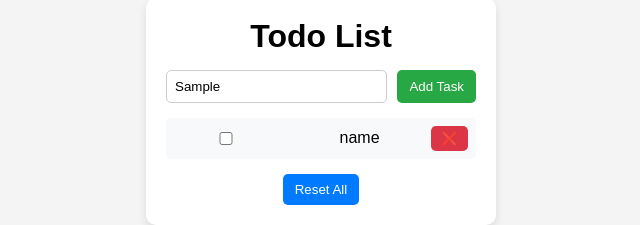
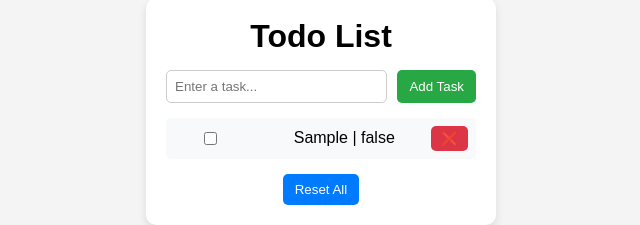
Before and after one commit to alokuidev/TaskTamer, a React (Vite) app: page / in a window 1280 px wide. Both pictures are taken after typing "Sample" into the empty fields and a click on the button "Add Task". Shown: the part 289-514 px from the top of the page, without its empty margins (319-959 px from the left). Built offline with nearby package versions, Linux system fonts and the light colour scheme.

Commit message:
assigment completed

```diff
--- a/src/App.jsx
+++ b/src/App.jsx
@@ -1,15 +1,18 @@
 import TodoAdd from "./Component/TodoAdd";
 import TodoList from "./Component/TodoList";
 import TodoReset from "./Component/TodoReset";
+import ContextProvider from "./Context/ContextProvider";
 
 function App() {
   return (
+    <ContextProvider>
       <div className="todo-container">
         <h1>Todo List</h1>
         <TodoAdd/>
         <TodoList/>
         <TodoReset/>
       </div>
+      </ContextProvider>
   );
 }
 
--- a/src/Component/TodoAdd.jsx
+++ b/src/Component/TodoAdd.jsx
@@ -1,15 +1,26 @@
+import { useContext, useState } from "react";
+import ContextTodo from "../Context/ContextTodo";
 
 const TodoAdd = () => {
+  const {dispatch} = useContext(ContextTodo);
+  const [task, setTask] = useState('');
 
+  const sendTask = () =>{
+    let tastAttr = {type:'add',payload:task};
+    dispatch(tastAttr);
+    setTask('');
+  }
   return (
     <>
       <div className="todo-input">
         <input
           type="text"
           id="todo-text"
+          value={task}
+          onChange={(e) => setTask(e.target.value)}
           placeholder="Enter a task..."
         />
-        <button id="add-btn">
+        <button id="add-btn" onClick={sendTask}>
           Add Task
         </button>
       </div>
--- a/src/Component/TodoList.jsx
+++ b/src/Component/TodoList.jsx
@@ -1,15 +1,23 @@
+import { useContext } from "react";
+import ContextTodo from "../Context/ContextTodo";
 
 const TodoList = () => {
-
+  const { state, dispatch } = useContext(ContextTodo);
+  console.log(state.taskList);
 
   return (
     <>
       <ul id="todo-list">
-              <li className="todo-item" >
-                <input type="checkbox" className="toggle-complete"  />
-                <span className="task-text" >name</span>
-                <button className="delete-btn" >❌</button>
-              </li>
+        {state.taskList.map((elem) => {
+          console.log(elem.IsCompleted)
+          return (
+            <li className="todo-item" key={elem.id}>
+              <input type="checkbox" className="toggle-complete" checked={elem.IsCompleted} onChange={() =>dispatch({type:'status',payload:elem.id})} value={elem.id}/>
+              <span className={`task-text ${elem.IsCompleted ? 'completed' : ''}`}>{elem.name} | {elem.IsCompleted ? 'true' : 'false' }</span>
+              <button className="delete-btn" onClick={() => dispatch({type:'del',payload:elem.id})}>❌</button>
+            </li>
+          );
+        })}
       </ul>
     </>
   );
--- a/src/Component/TodoReset.jsx
+++ b/src/Component/TodoReset.jsx
@@ -1,7 +1,11 @@
+import { useContext } from "react"
+import ContextTodo from "../Context/ContextTodo"
+
 const TodoReset = () => {
+  const {dispatch} = useContext(ContextTodo);
   return (
     <>
-        <button id="reset-btn" className="reset">
+        <button id="reset-btn" className="reset" onClick={() => dispatch({type:'reset'})}>
           Reset All
         </button>
     </>
--- /dev/null
+++ b/src/Context/ContextProvider.jsx
@@ -0,0 +1,38 @@
+import React, { useReducer } from 'react'
+import ContextTodo from './ContextTodo'
+
+const initialState = {
+    taskList:[]
+}
+
+const todoReducer = (state,action) =>{
+    switch(action.type){
+        case 'add':{
+            const newTasks = {
+                id:Date.now(),
+                name:action.payload,
+                IsCompleted:false
+            }
+            return {taskList:[...state.taskList,newTasks]}
+        }
+        case 'del':
+            return {taskList:state.taskList.filter((elem) => elem.id !== action.payload)}
+        case 'status':
+            return {taskList:state.taskList.map((elem) => elem.id === action.payload ? {...elem, IsCompleted: !elem.IsCompleted} : elem )}
+        default:
+            return {taskList:state.taskList.map((elem) =>({
+                ...elem,IsCompleted:false}))}
+    }
+}
+const ContextProvider = ({children}) => {
+
+  const [state, dispatch] = useReducer(todoReducer,initialState)
+
+  return (
+    <ContextTodo value={{state,dispatch}}>
+      {children}
+    </ContextTodo>
+  )
+}
+
+export default ContextProvider
--- /dev/null
+++ b/src/Context/ContextTodo.js
@@ -0,0 +1,5 @@
+import {createContext} from 'react';
+
+const ContextTodo = createContext();
+
+export default ContextTodo;
```
Also changed, not shown: src/Context/UseContext.js (added).
